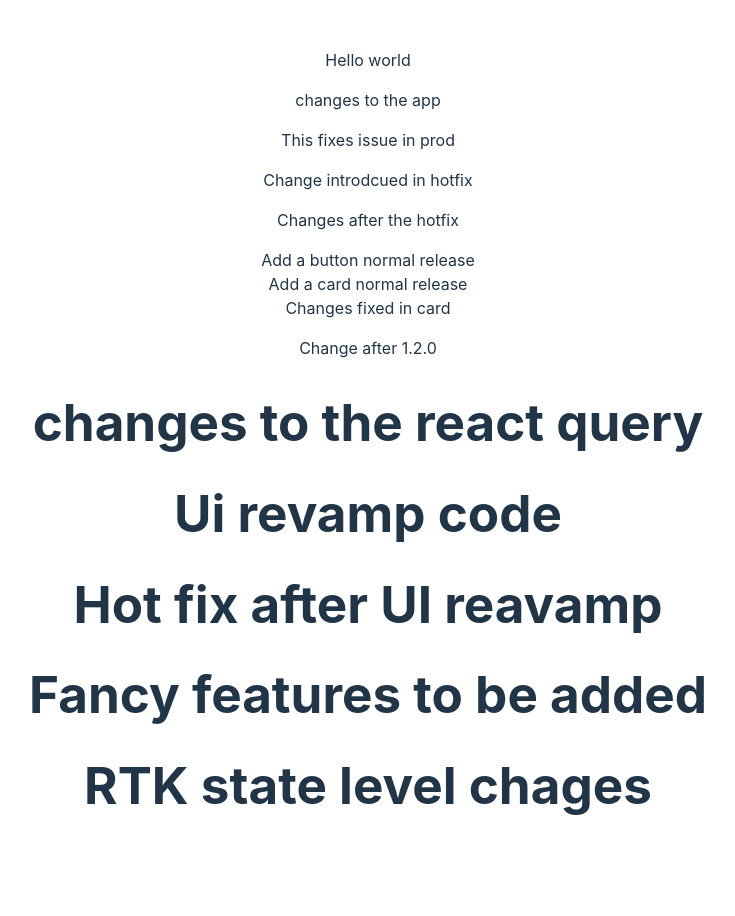
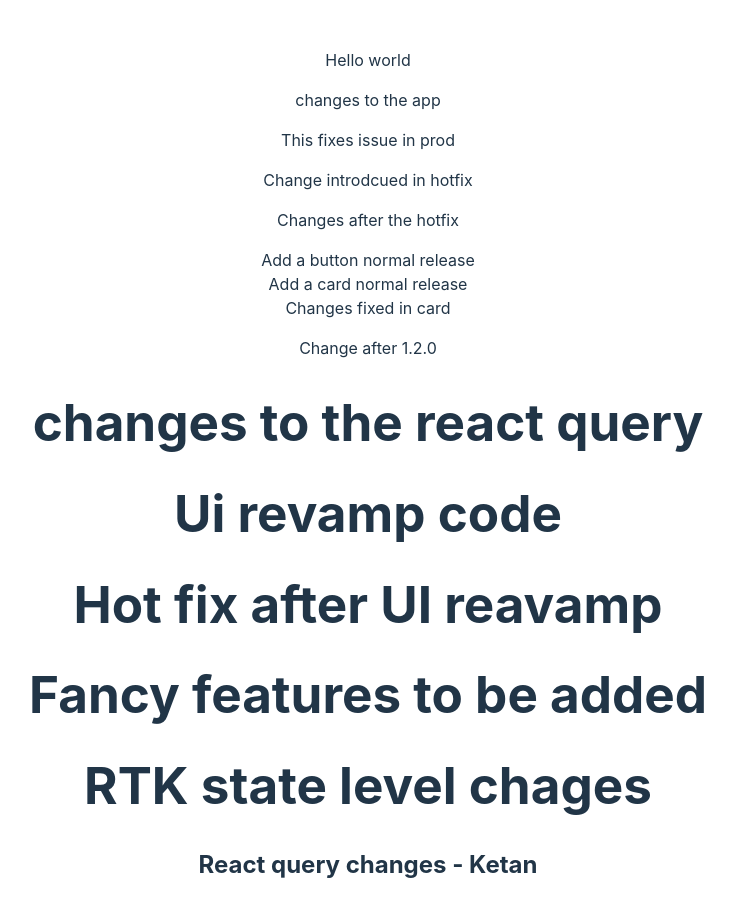
Before and after one commit to SagarMahadik/trial-cicd, a React (Vite) app: page / in a window 1280 px wide. Shown: the top 916 px of the page, without its empty margins (272-1007 px from the left). Before the commit the page ends 879 px from the top, so only its background shows below. Built offline with nearby package versions, Linux system fonts and the light colour scheme.

Commit message:
feat(app): react query revamp

```diff
--- a/src/App.tsx
+++ b/src/App.tsx
@@ -19,6 +19,7 @@
 
 			<h1>Fancy features to be added</h1>
 			<h1>RTK state level chages</h1>
+			<h2>React query changes - Ketan</h2>
 		</>
 	);
 };
```
